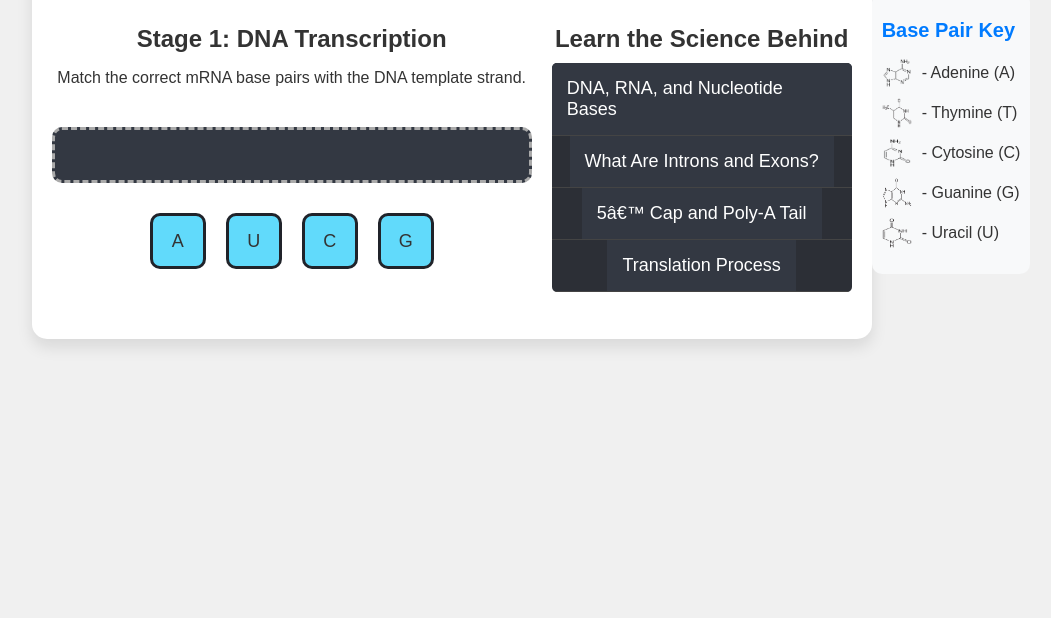
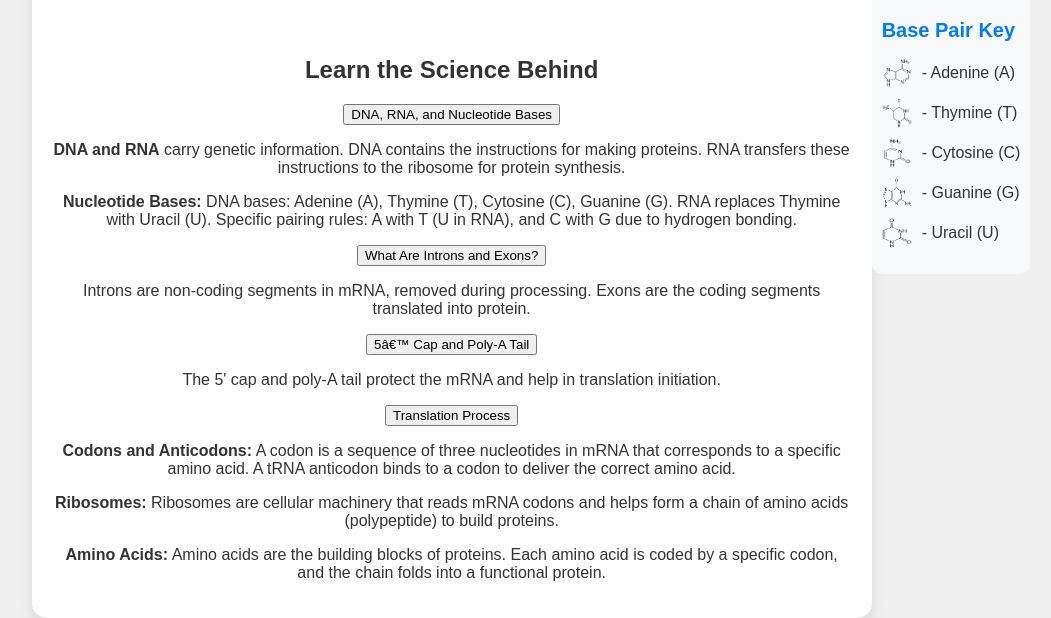
Before and after one commit to DIYA-232006/DNA-Decipher, a plain HTML site: page index.html in a window 1280 px wide. Shown: the part 277-895 px from the top of the page, without its empty margins (109-1160 px from the left). Before the commit the page ends 800 px from the top, so only its background shows below. Drawn offline with Linux system fonts and the light colour scheme.

Commit message:
Update styles.css

```diff
--- a/styles.css
+++ b/styles.css
@@ -25,14 +25,10 @@ h1 {
     color: #007bff;
 }
 
-.content-wrapper {
-    display: flex;
-    gap: 20px;
-}
-
 .game-section {
     flex: 1;
 }
+
 .key-section {
     margin-top: 20px;
     text-align: left;
@@ -157,133 +153,3 @@ h1 {
 .reset-button:hover {
     background-color: #0056b3;
 }
-
-.explanation-section {
-    width: 300px;
-}
-
-h2 {
-    font-size: 24px;
-    margin-bottom: 10px;
-}
-
-.accordion {
-    background-color: #2c2f36;
-    border-radius: 5px;
-    overflow: hidden;
-}
-
-.accordion-item {
-    border-bottom: 1px solid #444;
-}
-
-.accordion-header {
-    background-color: #333842;
-    color: white;
-    padding: 15px;
-    cursor: pointer;
-    text-align: left;
-    font-size: 18px;
-    border: none;
-    outline: none;
-    transition: background-color 0.2s;
-}
-
-.accordion-header:hover {
-    background-color: #444950;
-}
-
-.accordion-content {
-    display: none;
-    background-color: #2c2f36;
-    padding: 15px;
-    font-size: 16px;
-    line-height: 1.5;
-    color: #dddddd;
-}
-
-.accordion-content p {
-    margin: 10px 0;
-}
-
-.accordion-header.active + .accordion-content {
-    display: block;
-}
-
-.sequence {
-    display: flex;
-    justify-content: center;
-    align-items: center;
-    margin: 20px 0;
-    gap: 15px;
-}
-
-.mrna-sequence, .polypeptide-sequence {
-    display: flex;
-    gap: 5px;
-}
-
-.base, .mrna-base, .dropzone, .process-item {
-    width: 50px;
-    height: 50px;
-    background-color: #61dafb;
-    border: 3px solid #20232a;
-    border-radius: 10px;
-    display: flex;
-    justify-content: center;
-    align-items: center;
-    font-size: 18px;
-    cursor: grab;
-    transition: transform 0.2s;
-}
-
-.base:hover, .process-item:hover {
-    transform: scale(1.1);
-}
-
-.bases {
-    display: flex;
-    justify-content: center;
-    gap: 20px;
-    margin: 30px 0;
-}
-
-.dropzone {
-    background-color: #f9f9f9;
-    border: 3px dashed #aaa;
-    background-color: #333842;
-    flex: 1;
-}
-
-.dropzone.correct {
-    background-color: #28a745;
-    border-color: #28a745;
-}
-
-.dropzone.incorrect {
-    background-color: #dc3545;
-    border-color: #dc3545;
-}
-
-.feedback {
-    margin-top: 20px;
-    font-size: 18px;
-    color: #61dafb;
-    min-height: 20px;
-}
-
-.next-button, .process-button {
-    padding: 10px 20px;
-    font-size: 16px;
-    cursor: pointer;
-    background-color: #61dafb;
-    color: #282c34;
-    border: none;
-    border-radius: 5px;
-    margin-top: 20px;
-    transition: background-color 0.2s;
-}
-
-.next-button:hover, .process-button:hover {
-    background-color: #4db0e7;
-}
```
